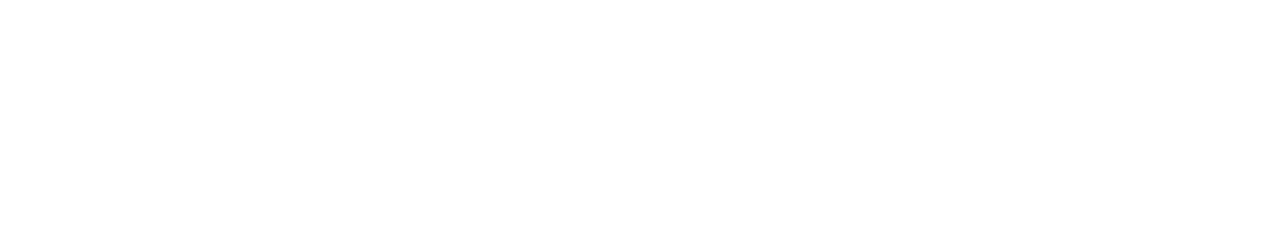
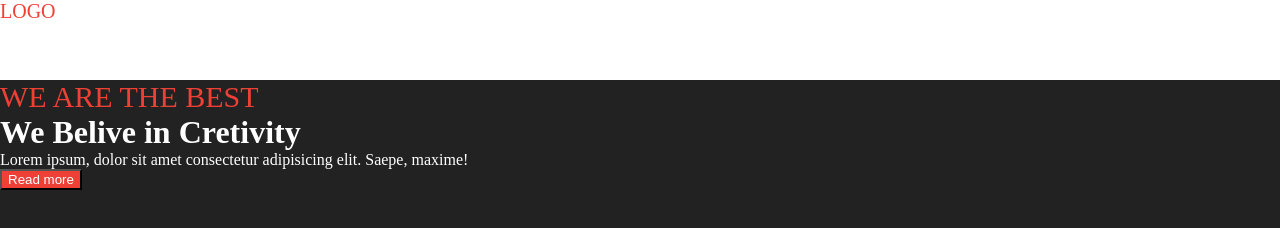
Before and after one commit to rafaelValenca/CSSUnits, a plain HTML site: page index.html in a window 1280 px wide. Drawn offline with Linux system fonts and the light colour scheme.

Commit message:
Project units

```diff
--- a/index.html
+++ b/index.html
@@ -4,9 +4,22 @@
     <meta charset="UTF-8">
     <meta http-equiv="X-UA-Compatible" content="IE=edge">
     <meta name="viewport" content="width=device-width, initial-scale=1.0">
-    <title>Units</title>
+    <link rel="stylesheet" href="main.css">
+    <title>Units Project</title>
 </head>
 <body>
 
+ <!-- navbar-->
+ <div id="navbar">
+    <span class="logo">LOGO</span>
+ </div>
+<!-- hero -->
+<div class="hero">
+    <span>WE ARE THE BEST</span>
+    <h1>We Belive  in Cretivity</h1>
+    <p>Lorem ipsum, dolor sit amet consectetur adipisicing elit. Saepe, maxime!</p>
+    <button class="hero-btn">Read more</button>
+</div>
+
 </body>
 </html>
--- /dev/null
+++ b/main.css
@@ -0,0 +1,28 @@
+*{
+    margin: 0;
+}
+
+#navbar {
+    height: 5rem;
+    background: #fff;
+}
+
+.logo {
+    font-size: 20px;
+    color: #ef4036;
+}
+
+.hero {
+    min-height: calc(100vh - 5rem);
+    background: #222;
+    color: #fff;
+}
+
+.hero span {
+    color: #ef4036;
+    font-size: 30px;
+}
+.hero-btn {
+    background: #ef4036;
+    color: #fff;
+}
```
